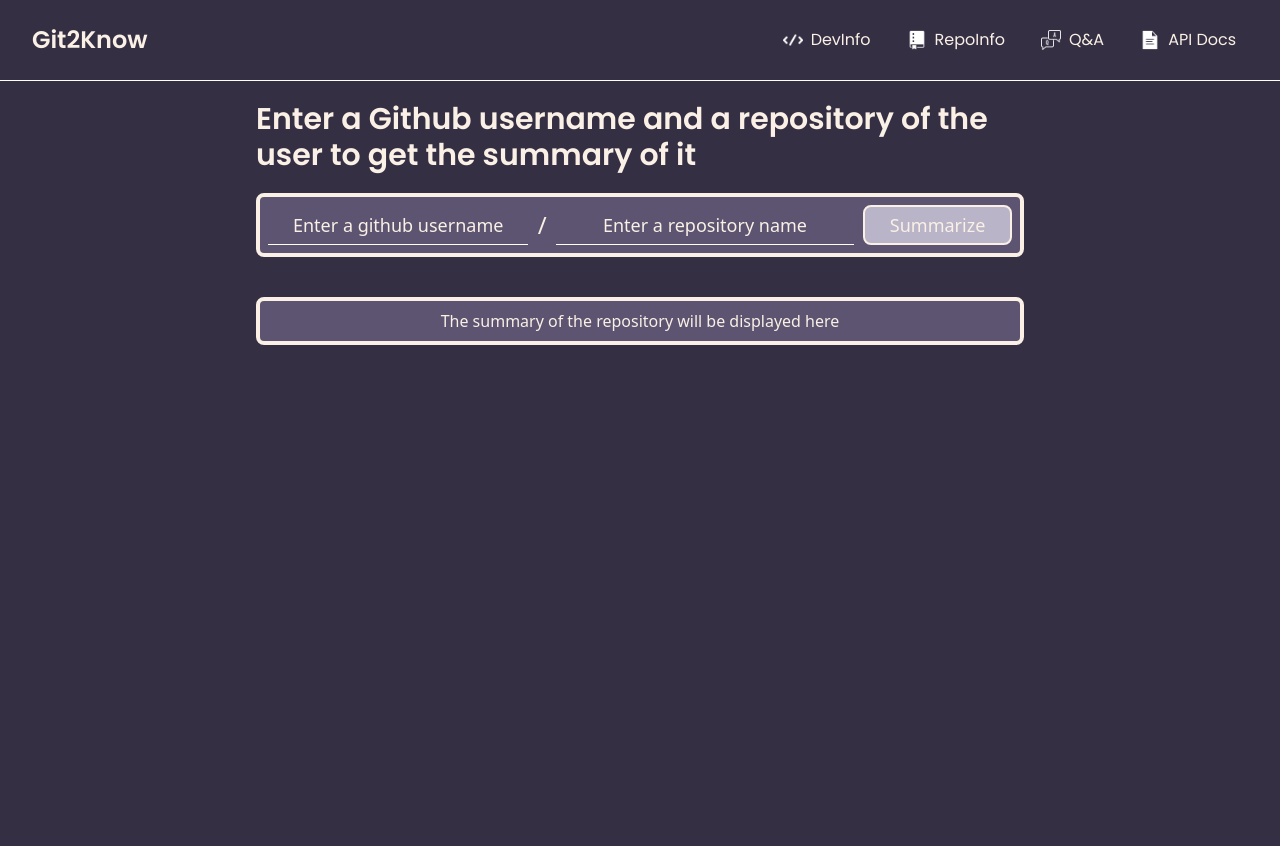
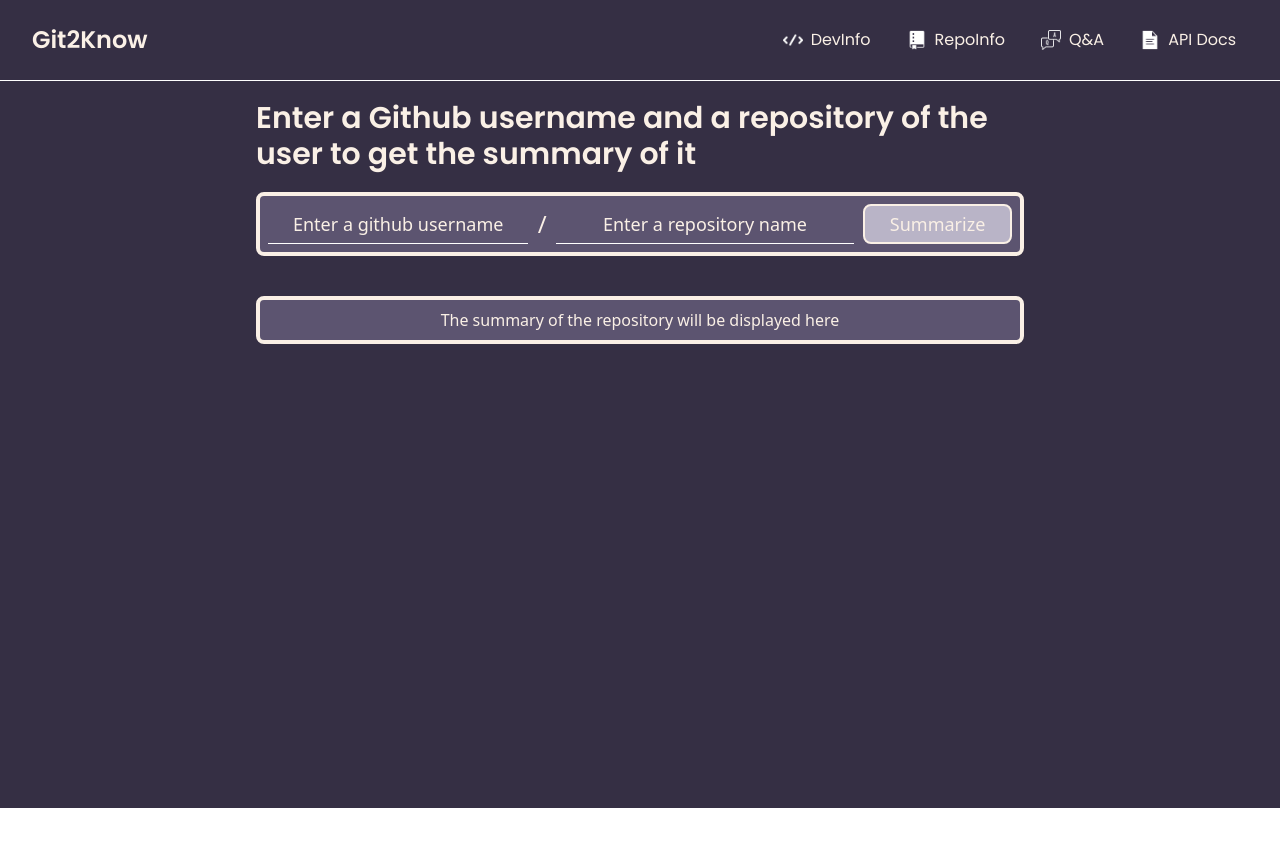
Before and after one commit to prodev717/dev-summary, a React (Vite) app in the folder frontend/: page /repoinfo in a window 1280 px wide. Shown: the top 846 px of the page. After the commit the page ends 808 px from the top, so only its background shows below. Built offline with nearby package versions, Linux system fonts and the light colour scheme; what tailwindcss-motion would draw is missing.

Commit message:
Made changes to the styles

```diff
--- a/frontend/src/components/common/Footer.jsx
+++ b/frontend/src/components/common/Footer.jsx
@@ -2,7 +2,7 @@
 
 export default function Footer() {
     return (
-        <div className='w-[100%] h-36 bg-[#352F44]'>
+        <div className='w-[100%] h-2 bg-[#352F44]'>
 
         </div>
     )
--- a/frontend/src/components/common/NavBar.jsx
+++ b/frontend/src/components/common/NavBar.jsx
@@ -31,7 +31,7 @@
 
     return (
         <>
-            <nav className='bg-[#352F44] p-5 font-poppins border-b-[1px] border-b-white'>
+            <nav className='fixed top-0 left-0 w-full bg-[#352F44] p-5 font-poppins border-b-[1px] border-b-white z-50'>
                 <div className='flex items-center justify-between'>
                     <a href='/'>
                         <span className='text-[#FAF0E6] text-2xl font-semibold ml-3'>Git2Know</span>
--- a/frontend/src/components/sections/DevSummary.jsx
+++ b/frontend/src/components/sections/DevSummary.jsx
@@ -24,7 +24,7 @@
     };
 
     return (
-        <div className="min-h-screen w-screen max-w-full max-h-full bg-[#352F44] bg-fixed flex flex-col items-center">
+        <div className="w-screen max-w-full flex flex-col items-center">
             <div className="sm:w-[85%] h-16 lg:w-[60%] bg-[#5C5470] rounded-lg border-[#FAF0E6] border-4 flex flex-col justify-center items-center motion-preset-fade motion-duration-[2.5s]">
                 <div className="w-[100%] px-2 flex items-center justify-between">
                     <input
--- a/frontend/src/components/sections/HeroSection.jsx
+++ b/frontend/src/components/sections/HeroSection.jsx
@@ -4,7 +4,7 @@
 export default function HeroSection() {
     return (
         <>
-            <div className='w-[100%] flex flex-wrap justify-center items-center py-5 sm:py-1 text-[#FAF0E6]'>
+            <div className='w-full flex flex-wrap justify-center items-center py-5 sm:py-1 text-[#FAF0E6]'>
                 <div className='flex items-center sm:flex-col md:flex-row sm:justify-center'>
                     <div className='sm:w-[90%] lg:w-[47%] flex flex-wrap mx-5 lg:ml-8 sm:my-5'>
                         <h1 className='sm:text-5xl md:text-7xl font-poppins font-semibold motion-preset-slide-right motion-duration-[1.13s]'>Explore GitHub Like Never Before</h1>
--- a/frontend/src/components/sections/RepoSummary.jsx
+++ b/frontend/src/components/sections/RepoSummary.jsx
@@ -25,7 +25,7 @@
     };
 
     return (
-        <div className="min-h-screen w-screen max-w-full max-h-full bg-[#352F44] bg-fixed flex flex-col items-center">
+        <div className="w-screen max-w-full flex flex-col items-center">
             <div className="sm:w-[85%] h-16 lg:w-[60%] bg-[#5C5470] rounded-lg border-[#FAF0E6] border-4 flex flex-col justify-center items-center motion-preset-fade motion-duration-[2.5s]">
                 <div className="w-[100%] px-2 flex items-center justify-between">
                     <input
--- a/frontend/src/pages/DevInfo.jsx
+++ b/frontend/src/pages/DevInfo.jsx
@@ -2,7 +2,7 @@
 
 export default function DevInfo() {
     return (
-        <div className='bg-[#352F44] bg-fixed flex flex-col items-center'>
+        <div className='h-screen bg-[#352F44] bg-fixed flex flex-col items-center pt-[80px]'>
             <h1 className='text-[#FAF0E6] sm:text-xl lg:text-3xl font-poppins font-semibold sm:my-3 lg:my-5 sm:w-[85%] lg:w-[60%]'>
                 Enter a Github username to get the summary of the user's profile
             </h1>
--- a/frontend/src/pages/Landing.jsx
+++ b/frontend/src/pages/Landing.jsx
@@ -2,7 +2,7 @@
 
 export default function Landing() {
     return (
-        <div className='h-screen w-screen max-w-full max-h-full bg-[#352F44] bg-fixed'>
+        <div className='h-screen w-screen max-w-full max-h-full bg-[#352F44] bg-fixed pt-[70px]'>
             <HeroSection />
         </div>
     );
--- a/frontend/src/pages/RepoInfo.jsx
+++ b/frontend/src/pages/RepoInfo.jsx
@@ -2,7 +2,7 @@
 
 export default function RepoInfo() {
     return (
-        <div className='min-h-screen w-screen max-w-full max-h-full bg-[#352F44] bg-fixed flex flex-col items-center'>
+        <div className='h-screen bg-[#352F44] bg-fixed flex flex-col items-center pt-[80px]'>
             <h1 className='text-[#FAF0E6] sm:text-xl lg:text-3xl font-poppins font-semibold sm:my-3 lg:my-5 sm:w-[85%] lg:w-[60%]'>
                 Enter a Github username and a repository of the user to get the summary of it
             </h1>
```
